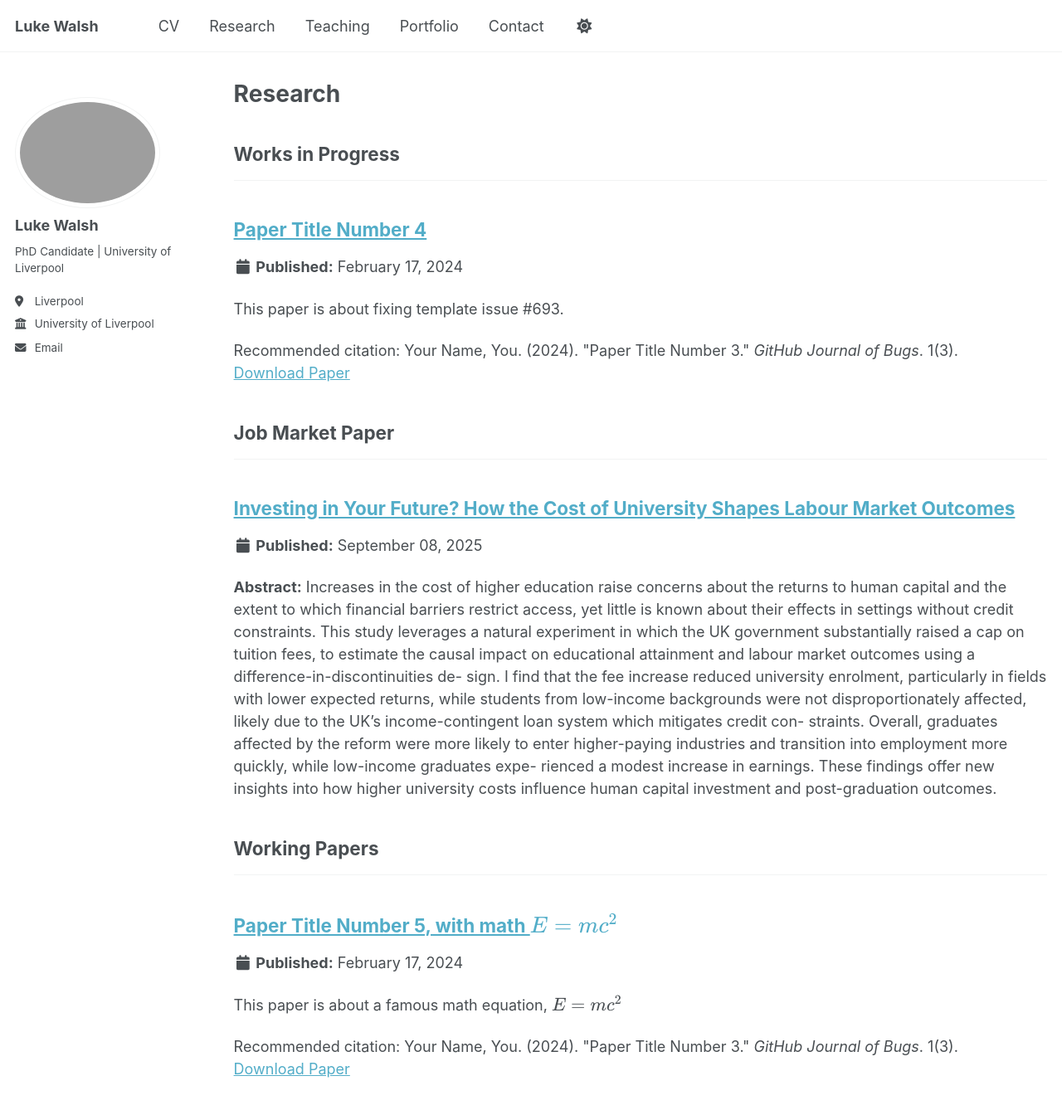
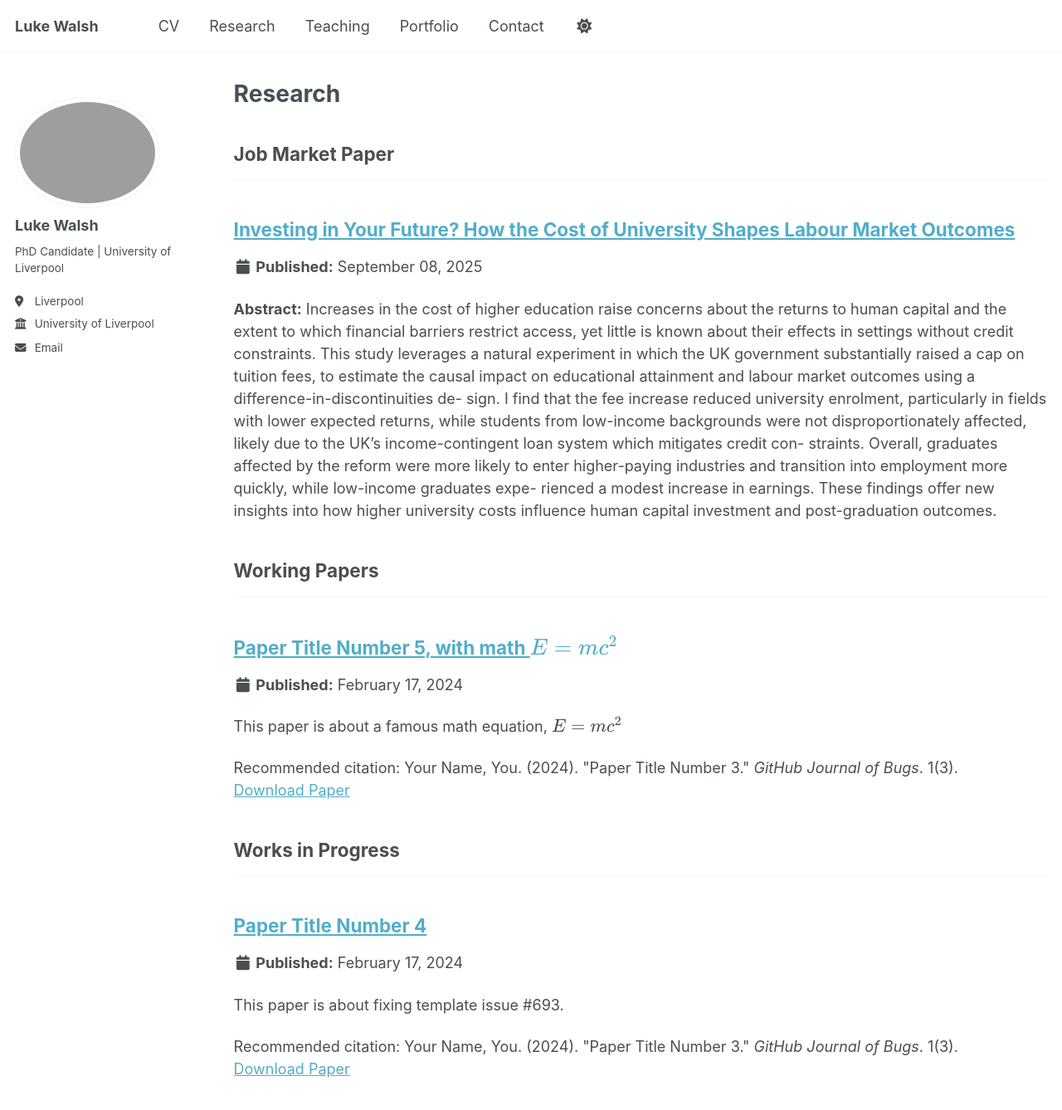
Before and after one commit to LukeWalsh308/LukeWalsh308.github.io, a Jekyll site: the page built from _pages/research.html, in a window 1280 px wide and 1400 px high. Shown: the top 1338 px of the window at 83% size. Built offline with Jekyll 4.4.1, drawn with Linux system fonts in a browser that asks for light colours; a script that is not in the unit is left out; part of the change alters nothing that is shown.

```diff
--- a/_config.yml
+++ b/_config.yml
@@ -80,12 +80,13 @@ author:
 
 # Publication Category - The following the list of publication categories and their headings
 publication_category:
-  books:
-    title: 'Works in Progress'
   manuscripts:
     title: 'Job Market Paper'
   conferences:
     title: 'Working Papers'
+  books:
+    title: 'Works in Progress'
+
 
 
 # Site Settings
```
